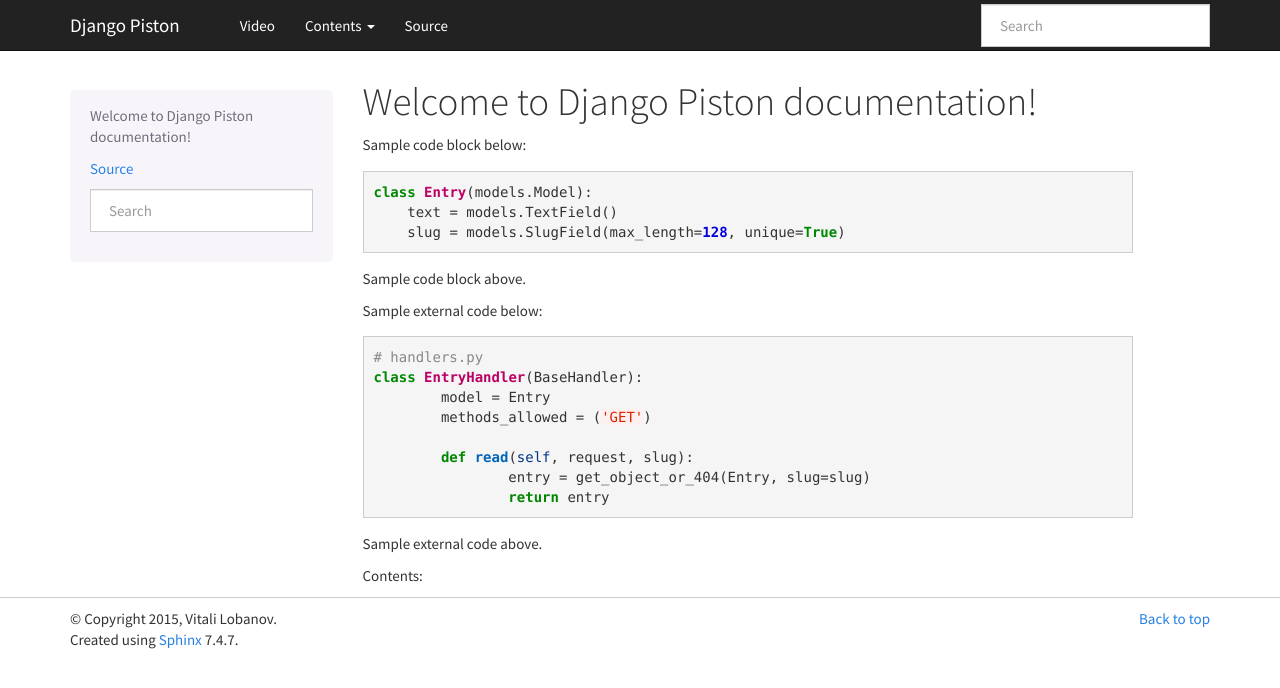
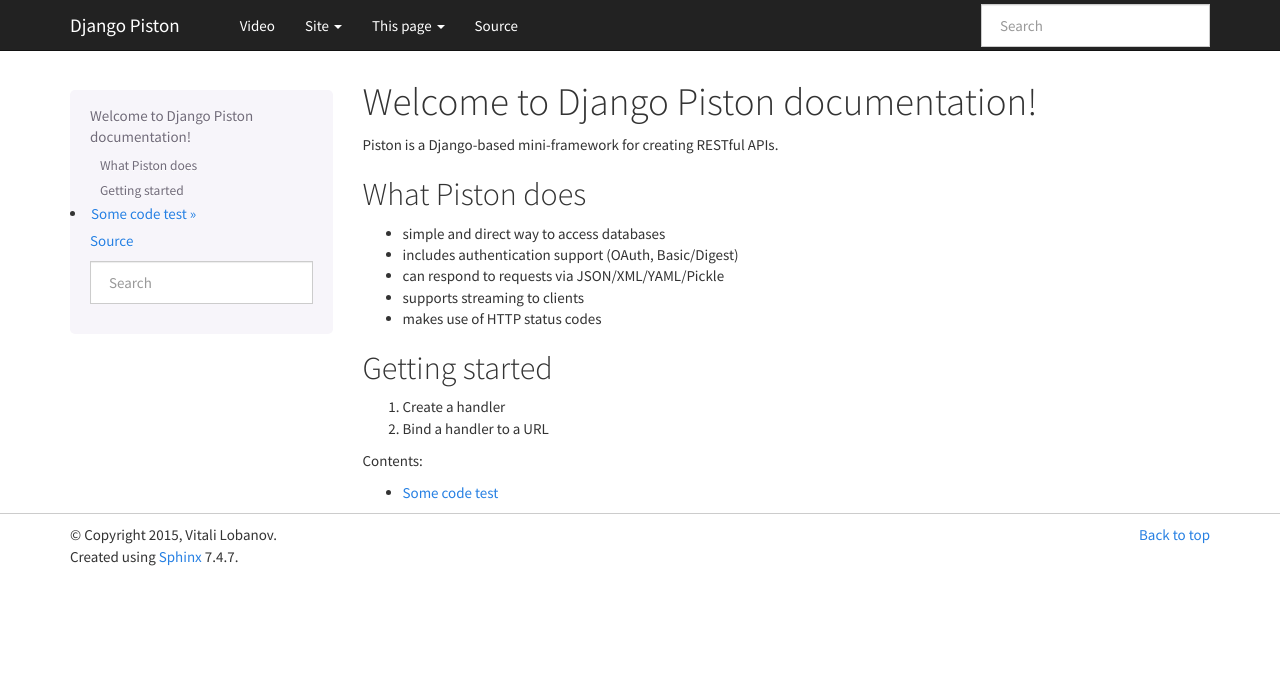
Before and after one commit to bfxy/django-piston-doc, a Sphinx documentation site: the page built from source/index.rst, in a window 1280 px wide. Shown: the top 688 px of the page. Built offline with Sphinx 7.4.7, drawn with Linux system fonts in a browser that asks for light colours.

Commit message:
Begin document; theme fix

```diff
--- a/source/_static/custom.css
+++ b/source/_static/custom.css
@@ -4,6 +4,10 @@
 	-webkit-border-radius: 5px;
 	border-radius: 5px;
 	padding: 7px;
+}
+
+h1 {
+	margin-bottom: 40px;
 }
 
 p {
--- a/source/conf.py
+++ b/source/conf.py
@@ -136,13 +136,13 @@
     ],
 
     # Render the next and previous page links in navbar. (Default: true)
-    'navbar_sidebarrel': True,
+    'navbar_sidebarrel': False,
 
     # Render the current pages TOC in the navbar. (Default: true)
     'navbar_pagenav': True,
 
     # Tab name for the current pages TOC. (Default: "Page")
-    'navbar_pagenav_name': "Contents",
+    'navbar_pagenav_name': "This page",
 
     # Global TOC depth for "site" navbar tab. (Default: 1)
     # Switching to -1 shows all levels.
--- a/source/handlers.py
+++ b/source/handlers.py
@@ -1,4 +1,3 @@
-# handlers.py
 class EntryHandler(BaseHandler):
 	model = Entry
 	methods_allowed = ('GET')
--- a/source/index.rst
+++ b/source/index.rst
@@ -2,26 +2,29 @@
    sphinx-quickstart on Wed Sep 16 20:01:47 2015.
 
 Welcome to Django Piston documentation!
-================================================
+#######################################
 
-Sample code block below:
+Piston is a Django-based mini-framework for creating RESTful APIs.
 
-.. code-block:: python
+What Piston does
+================
 
-   class Entry(models.Model):
-       text = models.TextField()
-       slug = models.SlugField(max_length=128, unique=True)
+* simple and direct way to access databases
+* includes authentication support (OAuth, Basic/Digest)
+* can respond to requests via JSON/XML/YAML/Pickle
+* supports streaming to clients
+* makes use of HTTP status codes
 
-Sample code block above.
+Getting started
+===============
 
-Sample external code below:
+1. Create a handler
+2. Bind a handler to a URL
 
-.. literalinclude:: handlers.py
-   :language: python
-
-Sample external code above.
 
 Contents:
 
 .. toctree::
    :maxdepth: 2
+
+   code
```
Also changed, not shown: source/code.rst (added, +19 -0 lines).
